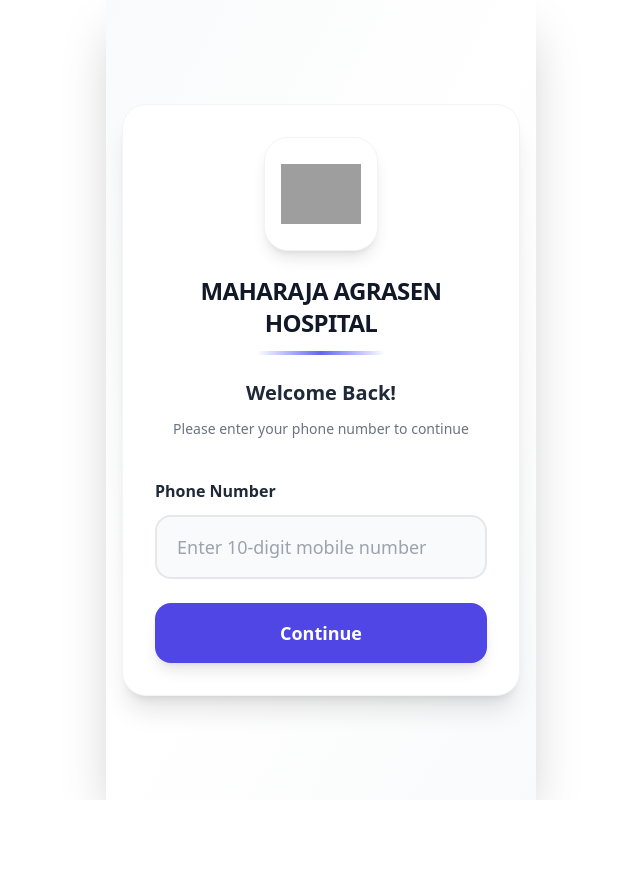
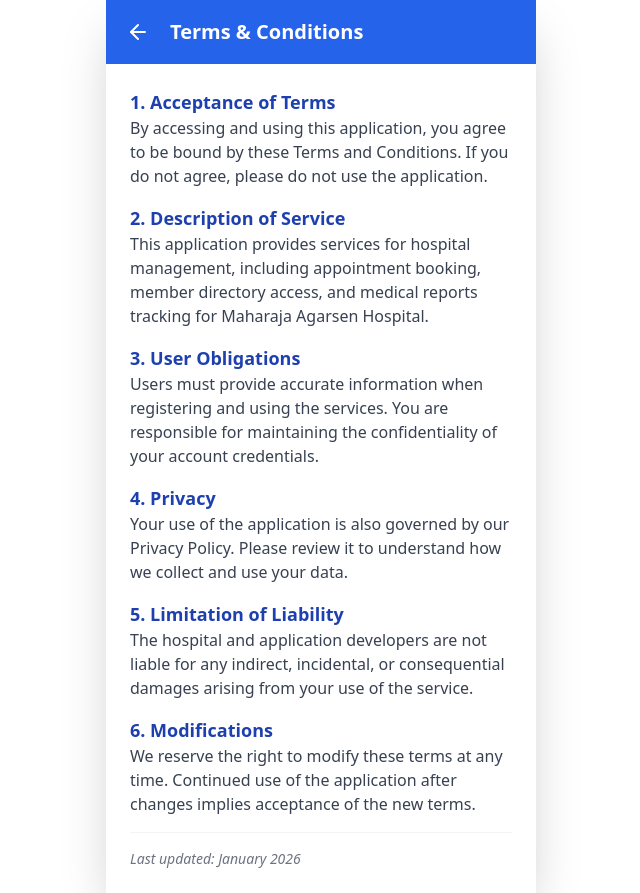
Before and after one commit to thermalaig-design/hospital_user, a React (Vite) app: page /terms-and-conditions in a window 1280 px wide. Before the commit this address led to /login. Shown: the whole page, without its empty margins (319-959 px from the left). Before the commit the page ends 800 px from the top, so only its background shows below. Built offline with nearby package versions, Linux system fonts and the light colour scheme; grey boxes are pictures that could not be loaded.

Commit message:
Auto-sync after agent response

```diff
--- a/src/App.jsx
+++ b/src/App.jsx
@@ -15,6 +15,8 @@ import CommitteeMembers from './CommitteeMembers';
 import ProtectedRoute from './ProtectedRoute';
 import SponsorDetails from './SponsorDetails';
 import AdminPanel from './admin/AdminPanel';
+import TermsAndConditions from './TermsAndConditions';
+import PrivacyPolicy from './PrivacyPolicy';
 
 const HospitalTrusteeApp = () => {
   const navigate = useNavigate();
@@ -337,11 +339,19 @@ const HospitalTrusteeApp = () => {
             </ProtectedRoute>
           }
         />
-        <Route
-          path="/otp-verification"
-          element={<OTPVerification />}
-        />
-        <Route path="*" element={<Navigate to="/" replace />} />
+          <Route
+            path="/otp-verification"
+            element={<OTPVerification />}
+          />
+          <Route
+            path="/terms-and-conditions"
+            element={<TermsAndConditions />}
+          />
+          <Route
+            path="/privacy-policy"
+            element={<PrivacyPolicy />}
+          />
+          <Route path="*" element={<Navigate to="/" replace />} />
       </Routes>
     </div>
   );
--- a/src/Login.jsx
+++ b/src/Login.jsx
@@ -1,5 +1,5 @@
 import React, { useState } from 'react';
-import { useNavigate } from 'react-router-dom';
+import { useNavigate, Link } from 'react-router-dom';
 import { checkPhoneNumber } from './services/authService';
 
 function Login() {
@@ -98,9 +98,19 @@ function Login() {
           >
             {loading ? 'Verifying...' : 'Continue'}
           </button>
-        </form>
+          </form>
+
+          {/* Footer Links */}
+          <div className="mt-8 pt-6 border-t border-gray-100 flex flex-col items-center space-y-3">
+            <div className="flex items-center space-x-4 text-sm font-medium text-gray-500">
+              <Link to="/terms-and-conditions" className="hover:text-indigo-600 transition-colors">Terms</Link>
+              <span className="w-1 h-1 bg-gray-300 rounded-full"></span>
+              <Link to="/privacy-policy" className="hover:text-indigo-600 transition-colors">Privacy</Link>
+            </div>
+            <p className="text-xs text-gray-400">© 2026 Maharaja Agarsen Hospital. All rights reserved.</p>
+          </div>
+        </div>
       </div>
-    </div>
   );
 }
 
--- /dev/null
+++ b/src/PrivacyPolicy.jsx
@@ -0,0 +1,56 @@
+import React from 'react';
+import { ArrowLeft } from 'lucide-react';
+import { useNavigate } from 'react-router-dom';
+
+const PrivacyPolicy = () => {
+  const navigate = useNavigate();
+
+  return (
+    <div className="flex flex-col min-h-screen bg-white">
+      <div className="bg-blue-600 text-white p-4 flex items-center gap-4">
+        <button onClick={() => navigate(-1)} className="p-1">
+          <ArrowLeft size={24} />
+        </button>
+        <h1 className="text-xl font-bold">Privacy Policy</h1>
+      </div>
+
+      <div className="flex-1 p-6 overflow-y-auto space-y-4 text-gray-700">
+        <section>
+          <h2 className="text-lg font-bold text-blue-800">1. Data Collection</h2>
+          <p>We collect personal information such as name, mobile number, and medical related data to provide hospital services efficiently.</p>
+        </section>
+
+        <section>
+          <h2 className="text-lg font-bold text-blue-800">2. How We Use Data</h2>
+          <p>Your data is used to manage appointments, provide medical reports, and maintain the trustee directory. We do not sell your personal data to third parties.</p>
+        </section>
+
+        <section>
+          <h2 className="text-lg font-bold text-blue-800">3. Data Security</h2>
+          <p>We implement security measures to protect your information from unauthorized access, alteration, or disclosure. However, no electronic transmission is 100% secure.</p>
+        </section>
+
+        <section>
+          <h2 className="text-lg font-bold text-blue-800">4. Third-Party Services</h2>
+          <p>We may use third-party services for SMS notifications and database management (like Supabase and Msg91) which have their own privacy policies.</p>
+        </section>
+
+        <section>
+          <h2 className="text-lg font-bold text-blue-800">5. User Rights</h2>
+          <p>You have the right to access, update, or request deletion of your personal information through the profile section or by contacting administration.</p>
+        </section>
+
+        <section>
+          <h2 className="text-lg font-bold text-blue-800">6. Contact Us</h2>
+          <p>If you have questions about this Privacy Policy, please contact Maharaja Agarsen Hospital administration.</p>
+        </section>
+
+        <section className="pt-4 border-t border-gray-100">
+          <p className="text-sm text-gray-500 italic">Last updated: January 2026</p>
+        </section>
+      </div>
+    </div>
+  );
+};
+
+export default PrivacyPolicy;
--- /dev/null
+++ b/src/TermsAndConditions.jsx
@@ -0,0 +1,56 @@
+import React from 'react';
+import { ArrowLeft } from 'lucide-react';
+import { useNavigate } from 'react-router-dom';
+
+const TermsAndConditions = () => {
+  const navigate = useNavigate();
+
+  return (
+    <div className="flex flex-col min-h-screen bg-white">
+      <div className="bg-blue-600 text-white p-4 flex items-center gap-4">
+        <button onClick={() => navigate(-1)} className="p-1">
+          <ArrowLeft size={24} />
+        </button>
+        <h1 className="text-xl font-bold">Terms & Conditions</h1>
+      </div>
+
+      <div className="flex-1 p-6 overflow-y-auto space-y-4 text-gray-700">
+        <section>
+          <h2 className="text-lg font-bold text-blue-800">1. Acceptance of Terms</h2>
+          <p>By accessing and using this application, you agree to be bound by these Terms and Conditions. If you do not agree, please do not use the application.</p>
+        </section>
+
+        <section>
+          <h2 className="text-lg font-bold text-blue-800">2. Description of Service</h2>
+          <p>This application provides services for hospital management, including appointment booking, member directory access, and medical reports tracking for Maharaja Agarsen Hospital.</p>
+        </section>
+
+        <section>
+          <h2 className="text-lg font-bold text-blue-800">3. User Obligations</h2>
+          <p>Users must provide accurate information when registering and using the services. You are responsible for maintaining the confidentiality of your account credentials.</p>
+        </section>
+
+        <section>
+          <h2 className="text-lg font-bold text-blue-800">4. Privacy</h2>
+          <p>Your use of the application is also governed by our Privacy Policy. Please review it to understand how we collect and use your data.</p>
+        </section>
+
+        <section>
+          <h2 className="text-lg font-bold text-blue-800">5. Limitation of Liability</h2>
+          <p>The hospital and application developers are not liable for any indirect, incidental, or consequential damages arising from your use of the service.</p>
+        </section>
+
+        <section>
+          <h2 className="text-lg font-bold text-blue-800">6. Modifications</h2>
+          <p>We reserve the right to modify these terms at any time. Continued use of the application after changes implies acceptance of the new terms.</p>
+        </section>
+
+        <section className="pt-4 border-t border-gray-100">
+          <p className="text-sm text-gray-500 italic">Last updated: January 2026</p>
+        </section>
+      </div>
+    </div>
+  );
+};
+
+export default TermsAndConditions;
```
